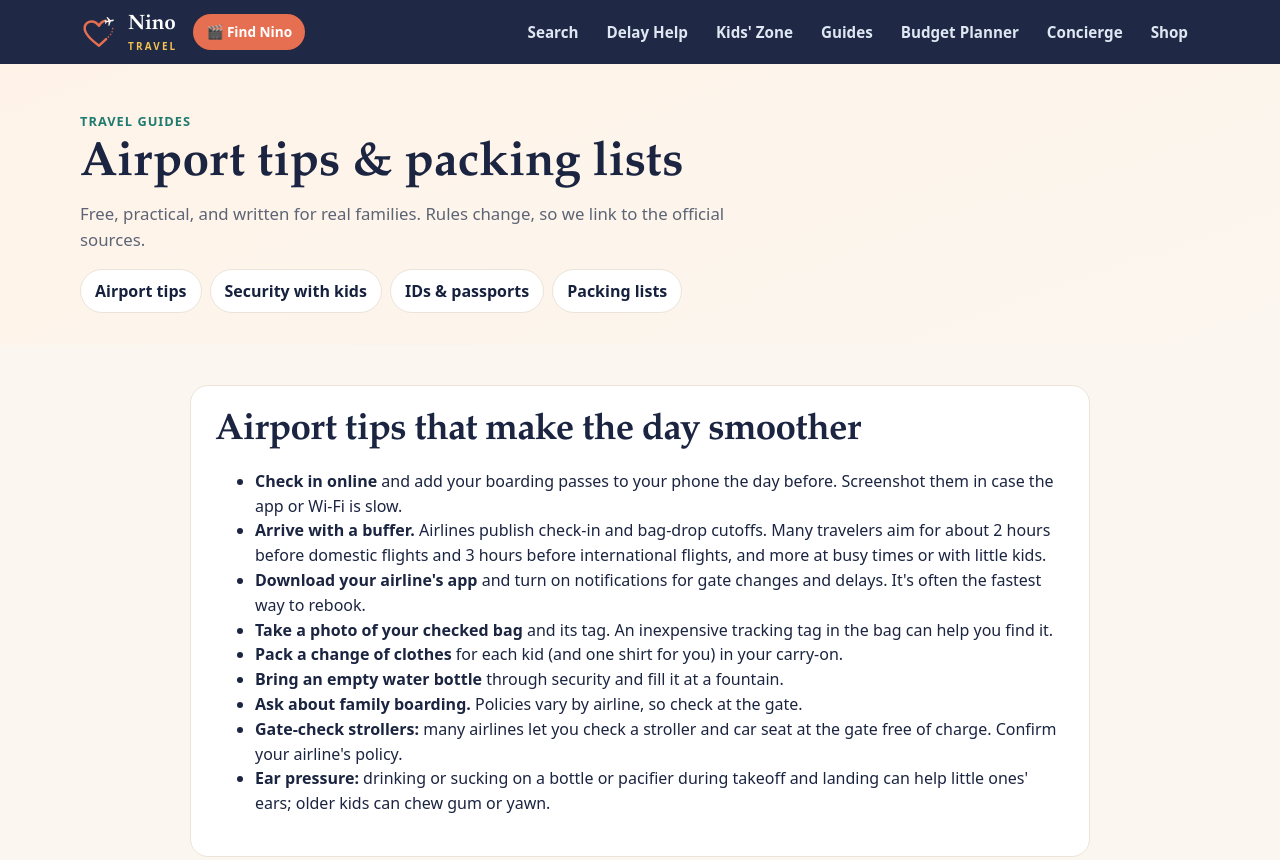
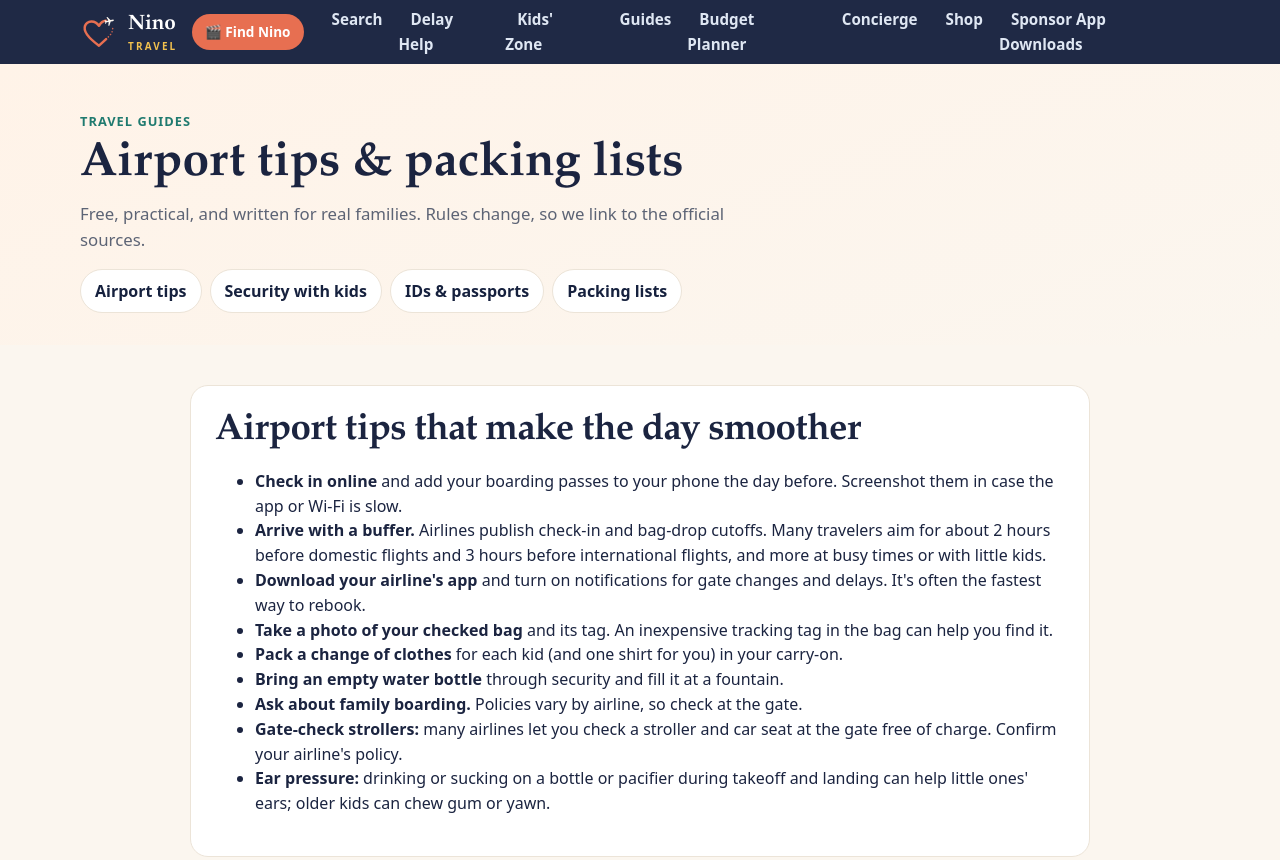
Before and after one commit to Nino-travel/nino-travel.github.io, a plain HTML site: page guides.html in a window 1280 px wide. Shown: the top 860 px of the page. Drawn offline with Linux system fonts and the light colour scheme.

Commit message:
Add Sponsor App Downloads to the main site menu

```diff
--- a/guides.html
+++ b/guides.html
@@ -39,6 +39,7 @@
       <li><a href="/planner.html">Budget Planner</a></li>
       <li><a href="/travel.html#planning">Concierge</a></li>
       <li><a href="/travel.html#shop">Shop</a></li>
+      <li><a href="/sponsor-apps.html">Sponsor App Downloads</a></li>
     </ul>
   </nav>
 </header>
```
Also changed, not shown: help-center.html (+1 -0 lines), kids-zone.html (+1 -0 lines), travel.html (+1 -0 lines).
